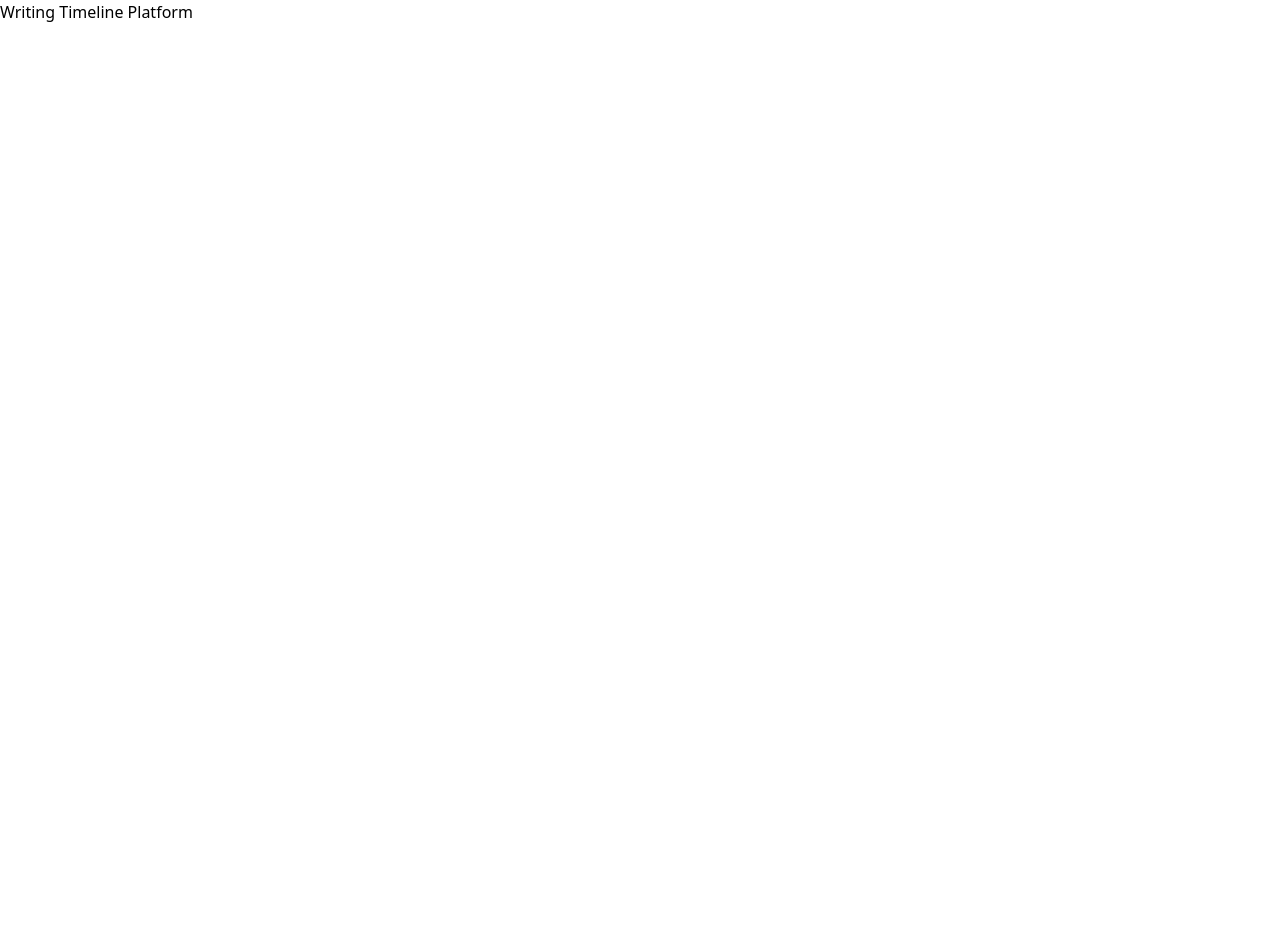
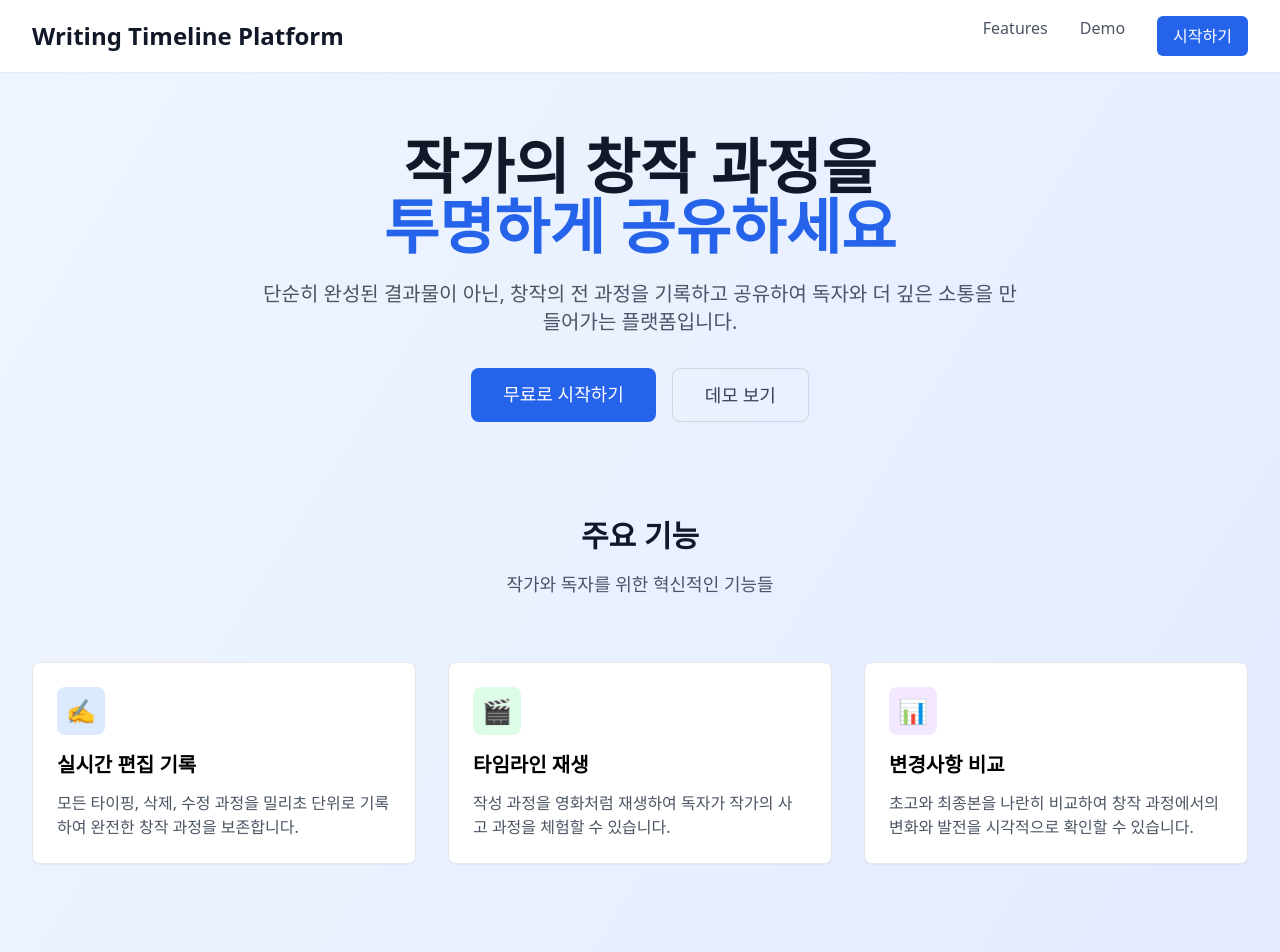
Before and after one commit to reill87/Writeback, a Next.js app: page / in a window 1280 px wide. Shown: the top 952 px of the page. Before the commit the page ends 800 px from the top, so only its background shows below. Built offline with nearby package versions, Linux system fonts and the light colour scheme.

Commit message:
초기 랜딩 페이지 구현
메인 랜딩 페이지의 초기 레이아웃과 기능을 구현합니다.

헤더, 주요 기능 소개, 데모, CTA 및 푸터를 포함합니다.
사용자 경험 개선을 목표로 합니다.

```diff
--- a/app/page.tsx
+++ b/app/page.tsx
@@ -1 +1,186 @@
-export default function Home() { return <main><h1>Writing Timeline Platform</h1></main>; }
+import Link from 'next/link';
+
+export default function Home() {
+  return (
+    <div className="min-h-screen bg-gradient-to-br from-blue-50 to-indigo-100">
+      {/* Header */}
+      <header className="bg-white shadow-sm">
+        <div className="max-w-7xl mx-auto px-4 sm:px-6 lg:px-8 py-4">
+          <div className="flex items-center justify-between">
+            <div className="flex items-center">
+              <h1 className="text-2xl font-bold text-gray-900">
+                Writing Timeline Platform
+              </h1>
+            </div>
+            <nav className="hidden md:flex space-x-8">
+              <Link href="#features" className="text-gray-600 hover:text-gray-900">
+                Features
+              </Link>
+              <Link href="#demo" className="text-gray-600 hover:text-gray-900">
+                Demo
+              </Link>
+              <Link href="/auth/login" className="bg-blue-600 text-white px-4 py-2 rounded-md hover:bg-blue-700">
+                시작하기
+              </Link>
+            </nav>
+          </div>
+        </div>
+      </header>
+
+      {/* Hero Section */}
+      <main className="max-w-7xl mx-auto px-4 sm:px-6 lg:px-8 py-16">
+        <div className="text-center">
+          <h1 className="text-4xl sm:text-6xl font-bold text-gray-900 mb-6">
+            작가의 창작 과정을
+            <br />
+            <span className="text-blue-600">투명하게 공유하세요</span>
+          </h1>
+          <p className="text-xl text-gray-600 mb-8 max-w-3xl mx-auto">
+            단순히 완성된 결과물이 아닌, 창작의 전 과정을 기록하고 공유하여
+            독자와 더 깊은 소통을 만들어가는 플랫폼입니다.
+          </p>
+          <div className="flex flex-col sm:flex-row gap-4 justify-center">
+            <Link
+              href="/auth/signup"
+              className="bg-blue-600 text-white px-8 py-3 rounded-lg text-lg font-medium hover:bg-blue-700 transition-colors"
+            >
+              무료로 시작하기
+            </Link>
+            <Link
+              href="#demo"
+              className="border border-gray-300 text-gray-700 px-8 py-3 rounded-lg text-lg font-medium hover:bg-gray-50 transition-colors"
+            >
+              데모 보기
+            </Link>
+          </div>
+        </div>
+
+        {/* Features */}
+        <div id="features" className="mt-24">
+          <div className="text-center mb-16">
+            <h2 className="text-3xl font-bold text-gray-900 mb-4">
+              주요 기능
+            </h2>
+            <p className="text-lg text-gray-600">
+              작가와 독자를 위한 혁신적인 기능들
+            </p>
+          </div>
+
+          <div className="grid grid-cols-1 md:grid-cols-2 lg:grid-cols-3 gap-8">
+            {/* Feature 1 */}
+            <div className="bg-white p-6 rounded-lg shadow-sm border">
+              <div className="w-12 h-12 bg-blue-100 rounded-lg flex items-center justify-center mb-4">
+                <span className="text-2xl">✍️</span>
+              </div>
+              <h3 className="text-xl font-semibold mb-3">실시간 편집 기록</h3>
+              <p className="text-gray-600">
+                모든 타이핑, 삭제, 수정 과정을 밀리초 단위로 기록하여
+                완전한 창작 과정을 보존합니다.
+              </p>
+            </div>
+
+            {/* Feature 2 */}
+            <div className="bg-white p-6 rounded-lg shadow-sm border">
+              <div className="w-12 h-12 bg-green-100 rounded-lg flex items-center justify-center mb-4">
+                <span className="text-2xl">🎬</span>
+              </div>
+              <h3 className="text-xl font-semibold mb-3">타임라인 재생</h3>
+              <p className="text-gray-600">
+                작성 과정을 영화처럼 재생하여 독자가 작가의
+                사고 과정을 체험할 수 있습니다.
+              </p>
+            </div>
+
+            {/* Feature 3 */}
+            <div className="bg-white p-6 rounded-lg shadow-sm border">
+              <div className="w-12 h-12 bg-purple-100 rounded-lg flex items-center justify-center mb-4">
+                <span className="text-2xl">📊</span>
+              </div>
+              <h3 className="text-xl font-semibold mb-3">변경사항 비교</h3>
+              <p className="text-gray-600">
+                초고와 최종본을 나란히 비교하여 창작 과정에서의
+                변화와 발전을 시각적으로 확인할 수 있습니다.
+              </p>
+            </div>
+          </div>
+        </div>
+
+        {/* Demo Section */}
+        <div id="demo" className="mt-24 text-center">
+          <h2 className="text-3xl font-bold text-gray-900 mb-4">
+            실제 작동 화면을 확인해보세요
+          </h2>
+          <p className="text-lg text-gray-600 mb-8">
+            현재 MVP 개발이 완료되어 모든 기능을 사용할 수 있습니다.
+          </p>
+          <div className="bg-white p-8 rounded-lg shadow-sm border max-w-4xl mx-auto">
+            <div className="grid grid-cols-1 md:grid-cols-2 gap-6">
+              <div>
+                <h3 className="text-lg font-semibold mb-3">작가용 기능</h3>
+                <ul className="text-left space-y-2 text-gray-600">
+                  <li>• 실시간 편집 및 자동 저장</li>
+                  <li>• 이벤트 소싱 기반 완전한 기록</li>
+                  <li>• 문서 공개/비공개 설정</li>
+                  <li>• 로컬/클라우드 동기화</li>
+                </ul>
+              </div>
+              <div>
+                <h3 className="text-lg font-semibold mb-3">독자용 기능</h3>
+                <ul className="text-left space-y-2 text-gray-600">
+                  <li>• 최종 문서 읽기</li>
+                  <li>• 타임라인 재생 (속도 조절 가능)</li>
+                  <li>• 초고/최종본 비교</li>
+                  <li>• 반응형 모바일 지원</li>
+                </ul>
+              </div>
+            </div>
+          </div>
+        </div>
+
+        {/* CTA */}
+        <div className="mt-24 text-center">
+          <div className="bg-blue-600 text-white p-12 rounded-lg">
+            <h2 className="text-3xl font-bold mb-4">
+              지금 바로 시작해보세요
+            </h2>
+            <p className="text-xl mb-8 opacity-90">
+              무료로 계정을 만들고 첫 번째 문서를 작성해보세요.
+            </p>
+            <Link
+              href="/auth/signup"
+              className="bg-white text-blue-600 px-8 py-3 rounded-lg text-lg font-medium hover:bg-gray-100 transition-colors inline-block"
+            >
+              무료 회원가입
+            </Link>
+          </div>
+        </div>
+      </main>
+
+      {/* Footer */}
+      <footer className="bg-gray-900 text-white py-12 mt-24">
+        <div className="max-w-7xl mx-auto px-4 sm:px-6 lg:px-8">
+          <div className="text-center">
+            <h3 className="text-xl font-semibold mb-4">Writing Timeline Platform</h3>
+            <p className="text-gray-400 mb-6">
+              작가의 창작 과정을 투명하게 공유하는 플랫폼
+            </p>
+            <div className="flex justify-center space-x-6">
+              <a href="https://github.com" className="text-gray-400 hover:text-white">
+                GitHub
+              </a>
+              <a href="/docs" className="text-gray-400 hover:text-white">
+                Documentation
+              </a>
+              <a href="/contact" className="text-gray-400 hover:text-white">
+                Contact
+              </a>
+            </div>
+            <div className="mt-8 pt-8 border-t border-gray-800 text-gray-400 text-sm">
+              © 2024 Writing Timeline Platform. All rights reserved.
+            </div>
+          </div>
+        </div>
+      </footer>
+    </div>
+  );
+}
```
